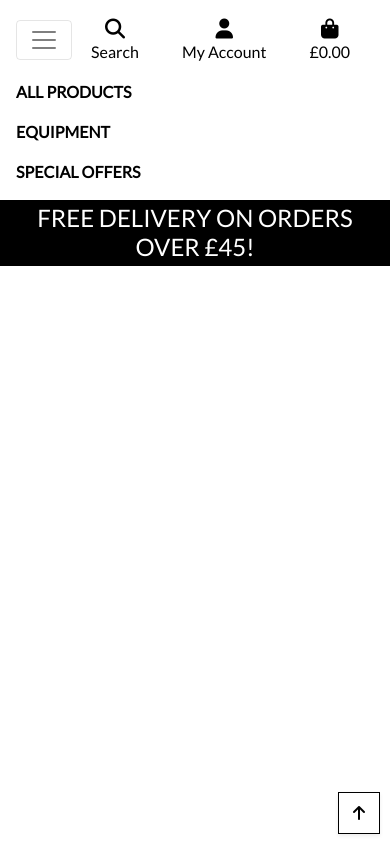
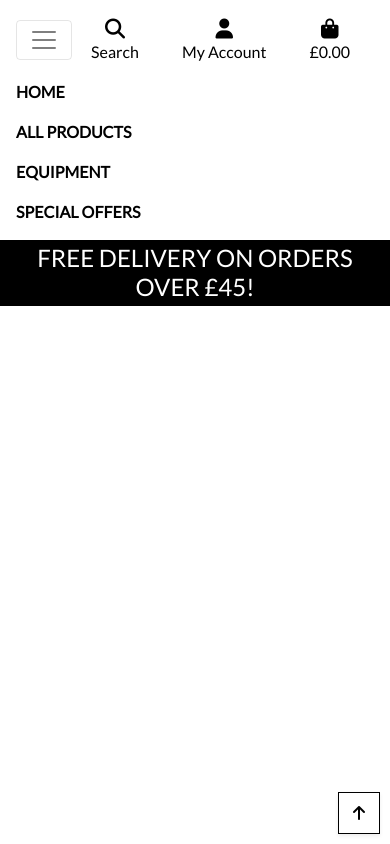
Before and after one commit to craigmantona/msp4_retro_console, a Django app: page /products/ in a window 390 px wide, after a click that opens the changed part. Run offline with Django 3.2, Linux system fonts and the light colour scheme; data that the repository does not hold is empty; parts of the project's set-up code (start-up, migrations or seed data) failed here and were passed over; some libraries are stand-ins or nearby versions.

Commit message:
Added home link to dropdown for mobile.

```diff
--- a/products/templates/products/products.html
+++ b/products/templates/products/products.html
@@ -128,14 +128,14 @@
 {% block postloadjs %}
     {{ block.super }}
     <script type="text/javascript">
-		£('.btt-link').click(function(e) {
+		$('.btt-link').click(function(e) {
 			window.scrollTo(0,0)
 		})
 	</script>
 
     <script type="text/javascript">
-        £('#sort-selector').change(function() {
-            var selector = £(this);
+        $('#sort-selector').change(function() {
+            var selector = $(this);
             var currentUrl = new URL(window.location);
 
             var selectedVal = selector.val();
--- a/products/views.py
+++ b/products/views.py
@@ -8,6 +8,7 @@ from .models import Product, Category
 from .forms import ProductForm
 
 # Create your views here.
+
 
 def all_products(request):
     """ A view to show all products, including sorting and search queries """
--- a/templates/base.html
+++ b/templates/base.html
@@ -143,6 +143,6 @@
     </script>
     {% endblock %}
 
+  </body>
 
-  </body>
 </html>
--- a/templates/includes/main-nav.html
+++ b/templates/includes/main-nav.html
@@ -1,5 +1,14 @@
 <div class="collapse navbar-collapse" id="main-nav">
     <ul class="navbar-nav w-auto mx-auto">
+        <li class="nav-item d-md-none d-block">
+            <a class="logo-font font-weight-bold nav-link text-black mr-5" href="{% url 'home' %}" id="all-products-link" data-toggle="dropdown" aria-haspopup="true" aria-expanded="false">
+                Home
+            </a>
+            <div class="dropdown-menu border-0" aria-labelledby="all-products-link">
+                <a href="{% url 'home' %}" class="dropdown-item">Home</a>
+            </div>
+        </li>
+
         <li class="nav-item dropdown">
             <a class="logo-font font-weight-bold nav-link text-black mr-5" href="#" id="all-products-link" data-toggle="dropdown" aria-haspopup="true" aria-expanded="false">
                 All Products
```
Also changed, not shown: README.md, products/models.py (line endings or trailing spaces). Lines whose indentation alone changed are shown as unchanged.
